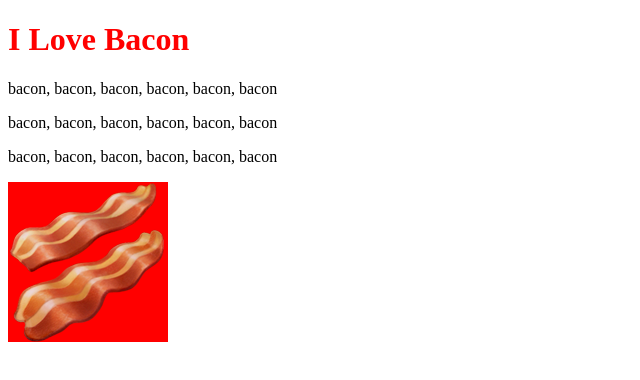
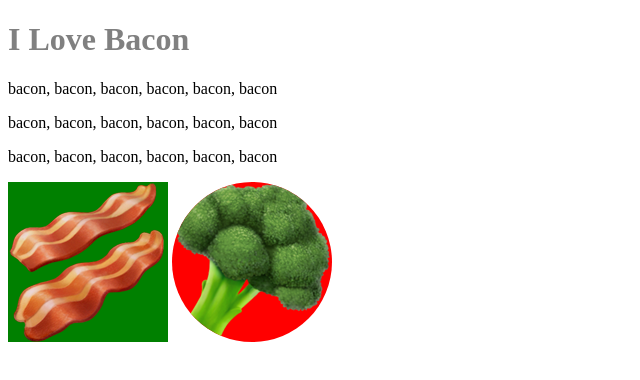
Before and after one commit to serbanzsolt/bacon-site, a plain HTML site: page index.html in a window 1280 px wide. Shown: the whole page, without its empty margins (0-640 px from the left). Drawn offline with Linux system fonts and the light colour scheme.

Commit message:
tag,class,id selectors + 1image

```diff
--- a/css/styles.css
+++ b/css/styles.css
@@ -1,7 +1,25 @@
+/*********************************TAG SELECTORS*********************************/
+
 h1 {
   color: red;
   font-size: 100;
 }
-img{
+img:hover{
+  background-color: orange;
+}
+/********************************CLASS SELECTORS********************************/
+.bacon {
+  background-color: green;
+}
+
+.broccoli {
   background-color: red;
 }
+
+.circular{
+  border-radius: 100%;
+}
+/*********************************ID SELECTORS**********************************/
+#heading {
+  color: grey;
+}
--- a/index.html
+++ b/index.html
@@ -6,10 +6,11 @@
     <link rel="stylesheet" href="css/styles.css">
   </head>
   <body>
-    <h1>I Love Bacon</h1>
+    <h1 id="heading">I Love Bacon</h1>
     <p>bacon, bacon, bacon, bacon, bacon, bacon</p>
     <p>bacon, bacon, bacon, bacon, bacon, bacon</p>
     <p>bacon, bacon, bacon, bacon, bacon, bacon</p>
-    <img src="images\bacon.png" alt="bacon-img">
+    <img class="bacon" src="images\bacon.png" alt="bacon-img">
+    <img class="broccoli circular" src="images\broccoli.png" alt="broccoli-img">
   </body>
 </html>
```
Also changed, not shown: images/broccoli.png (added).
